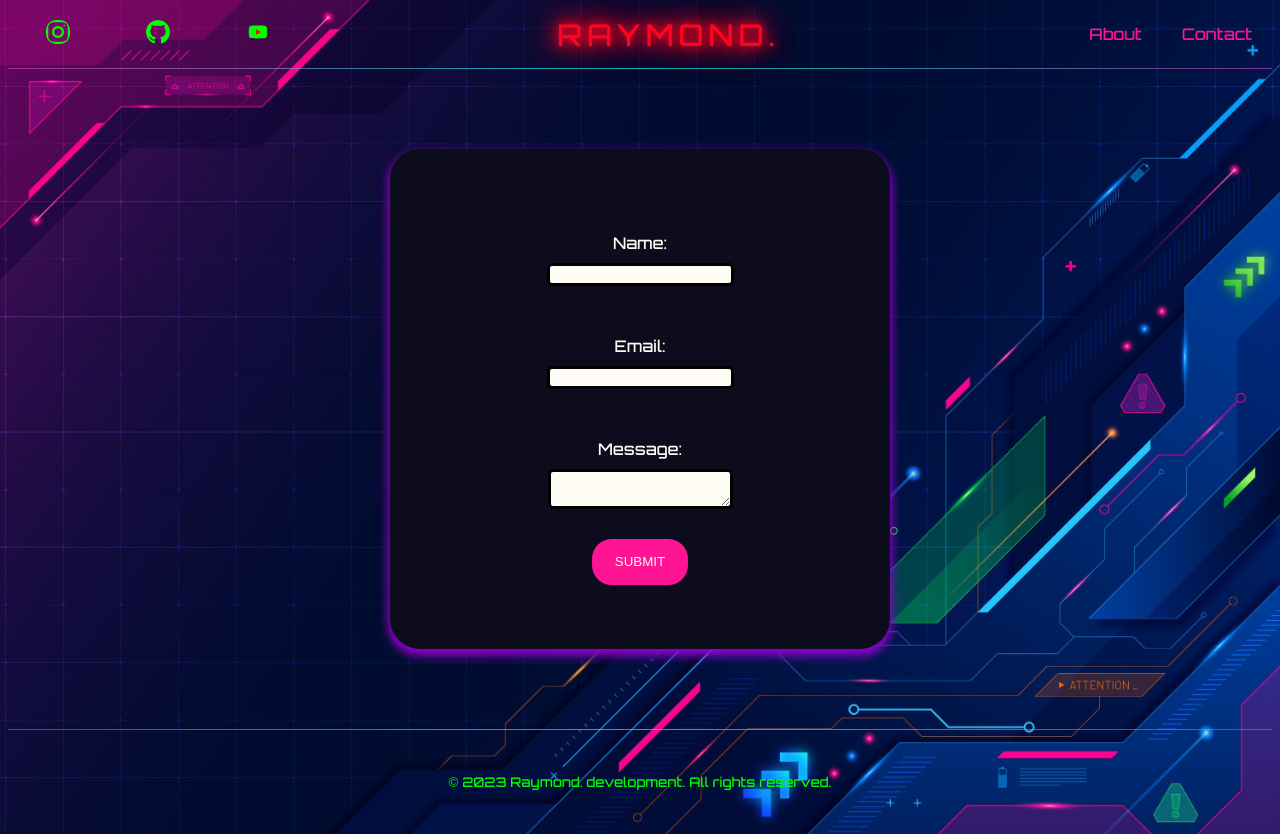
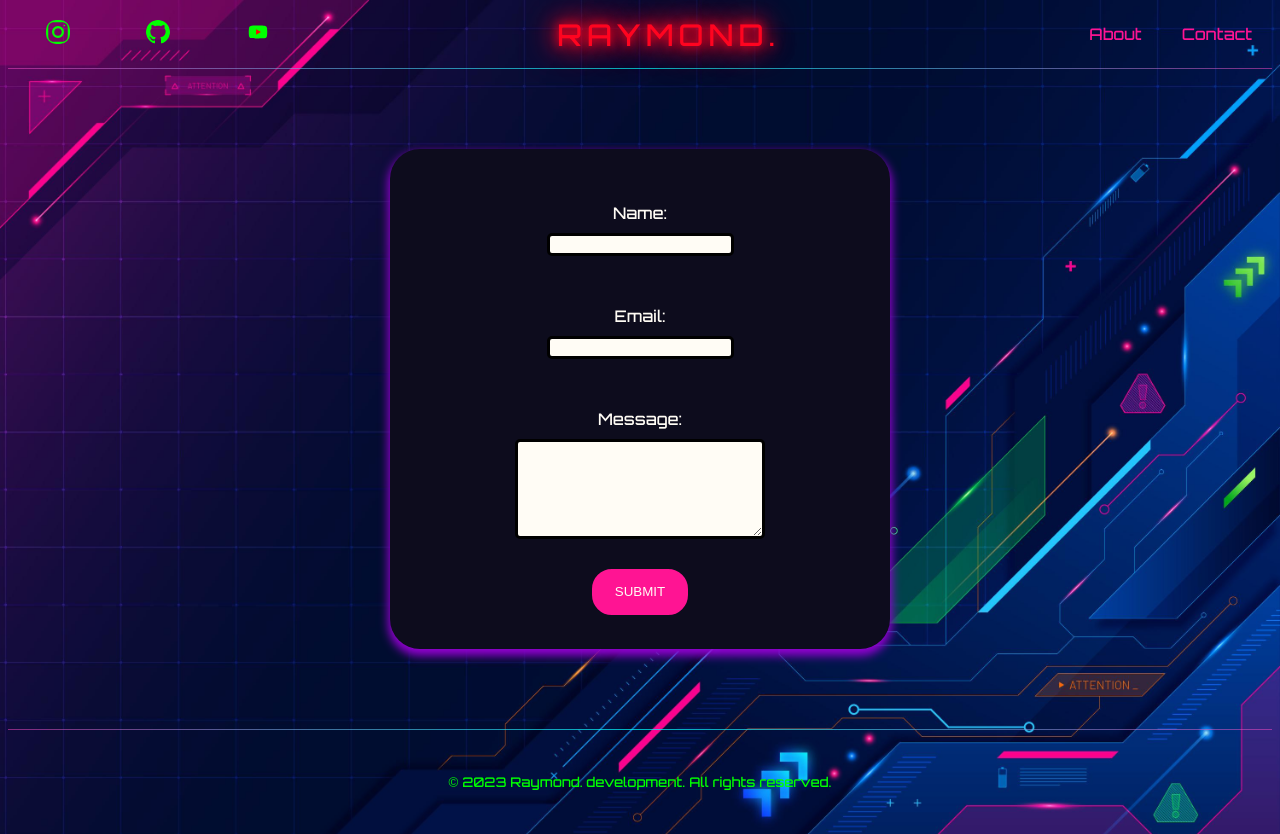
Before and after one commit to Fenaum/portfolio-react, a React (Vite) app: page /contact in a window 1280 px wide. Built offline with nearby package versions, Linux system fonts and the light colour scheme; a web font is replaced by a local one.

Commit message:
added extra css to contact page

```diff
--- a/src/assets/style.css
+++ b/src/assets/style.css
@@ -84,8 +84,8 @@ ul.links > li, ul.links > li > a {
     padding: 0px 10px;
     list-style: none;
     text-decoration: none;
+}
 
-}
 ul.links > li > a:hover {
     text-shadow: 0 0 10px var(--neon-pink), 0 0 20px var(--neon-pink);
     border-radius: 20px;
--- a/src/components/Contact/Contact.css
+++ b/src/components/Contact/Contact.css
@@ -1,4 +1,5 @@
 @import url('https://fonts.googleapis.com/css2?family=Orbitron:wght@500&display=swap');
+@import url('https://fonts.googleapis.com/css2?family=Inter:wght@100;200;300;400;500;600;700&family=Karla:wght@200;300;400;500;600;700&family=t:iMontserratal,wght@0,100;0,200;0,300;0,400;0,500;0,600;0,700;0,800;0,900;1,100;1,200;1,300;1,400;1,500;1,600;1,700;1,800;1,900&family=Roboto:ital,wght@0,100;0,300;0,400;0,500;0,700;0,900;1,100;1,300;1,400;1,500;1,700;1,900&display=swap');
 
 :root {
 /* Dark background */
@@ -70,9 +71,22 @@ form {
     cursor: pointer;
 }
 
+label.fields > input {
+    text-align: center;
+}
+
+label.fields > textarea {
+    width: 250px;
+    height: 100px;
+}
+
 label.fields > input, label.fields > textarea {
     border-radius: 5px;
     margin: 10px auto;
     background-color: var(--neon-cream);
     border: solid 3px;
+    font-family: 'Montserratal', sans-serif;
+    display: flex;
+    justify-content: center;
+    align-items: center;
 }
```
